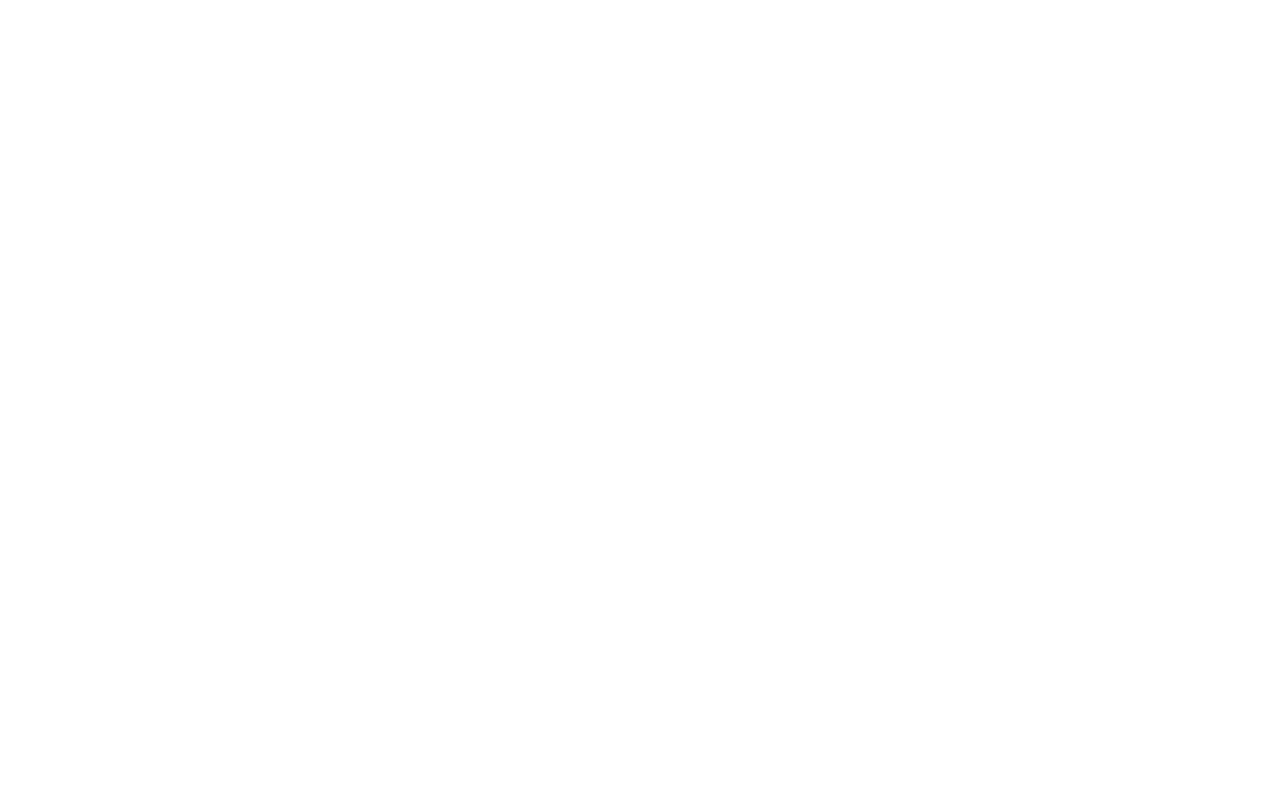
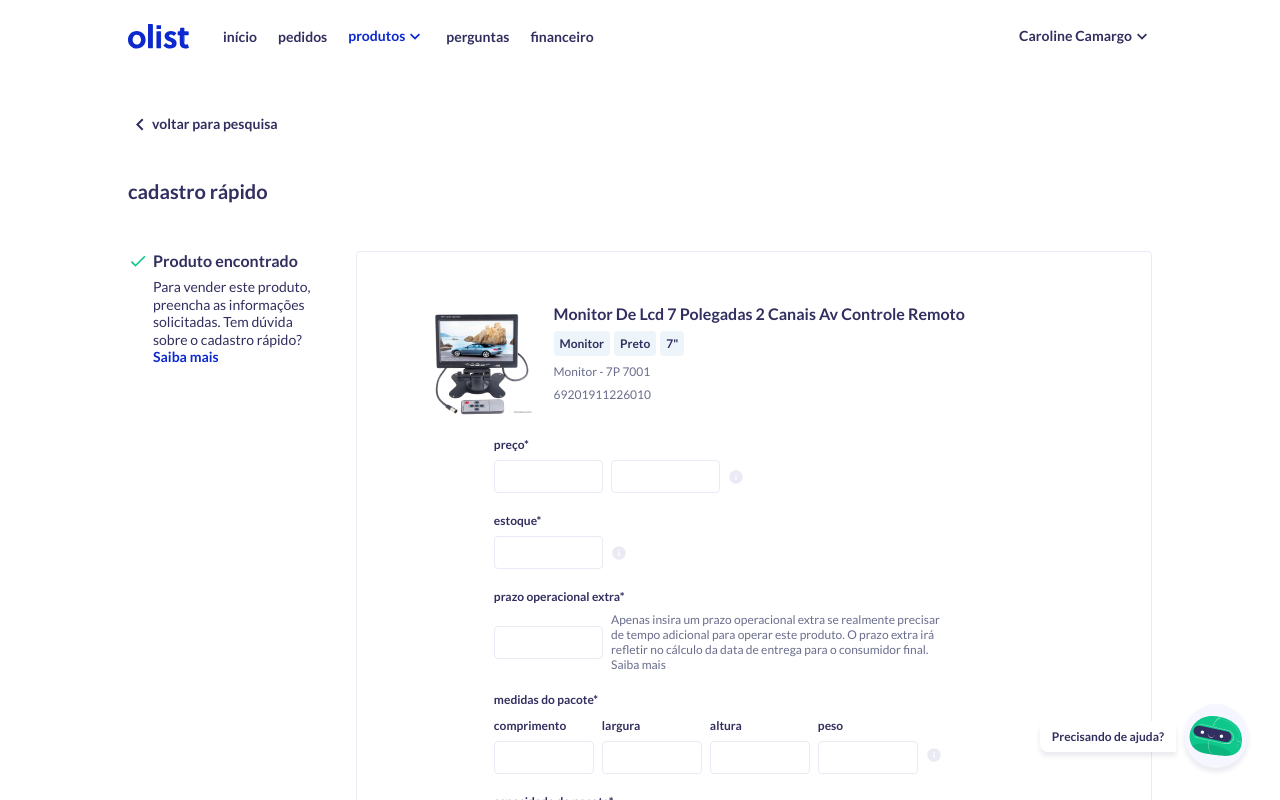
Before and after one commit to Fekleite/olist-frontend, a React (Create React App) app: page /quick-registration in a window 1280 px wide. Shown: the top 800 px of the page. Built offline with nearby package versions, Linux system fonts and the light colour scheme.

Commit message:
feat: Create register product page

```diff
--- a/src/pages/Login/styles.js
+++ b/src/pages/Login/styles.js
@@ -75,6 +75,10 @@
       padding: 0 1.6rem;
       font-size: 1.4rem;
       color: var(--color-text);
+
+      &:focus {
+        border: 2px solid var(--color-primary);
+      }
     }
 
     button {
--- /dev/null
+++ b/src/pages/ProductRegister/index.js
@@ -0,0 +1,143 @@
+import React from "react";
+import { Link } from "react-router-dom";
+import { MdKeyboardArrowLeft, MdCheck, MdInfo } from "react-icons/md";
+
+import {
+  Container,
+  Content,
+  RegisterContainer,
+  Description,
+  Text,
+  FormContainer,
+  ProductText,
+  KeyWords,
+  InputGroup,
+} from "./styles";
+
+import NavBar from "../../components/NavBar";
+import BotHelp from "../../components/BotHelp";
+
+import image from "../../assets/monitor2.png";
+
+function ProductRegister() {
+  return (
+    <Container>
+      <NavBar />
+
+      <Content>
+        <Link to="/new-product">
+          <MdKeyboardArrowLeft size={24} />
+          <p>voltar para pesquisa</p>
+        </Link>
+
+        <h2>cadastro rápido</h2>
+
+        <RegisterContainer>
+          <Description>
+            <MdCheck size={20} color="#0DC78B" />
+
+            <Text>
+              <h3>Produto encontrado</h3>
+
+              <p>
+                Para vender este produto, preencha as informações solicitadas.
+                Tem dúvida sobre o cadastro rápido? <strong>Saiba mais</strong>
+              </p>
+            </Text>
+          </Description>
+
+          <FormContainer>
+            <header>
+              <img src={image} alt="" />
+
+              <ProductText>
+                <h3>Monitor De Lcd 7 Polegadas 2 Canais Av Controle Remoto</h3>
+
+                <KeyWords>
+                  <span>Monitor</span>
+                  <span>Preto</span>
+                  <span>7"</span>
+                </KeyWords>
+
+                <p>Monitor - 7P 7001 </p>
+                <p>69201911226010 </p>
+              </ProductText>
+            </header>
+
+            <form action="">
+              <label htmlFor="price">preço*</label>
+              <InputGroup>
+                <input type="text" id="price" name="price" />
+                <input type="text" id="promotionPrice" name="promotionPrice" />
+                <MdInfo color="#EAEAF4" />
+              </InputGroup>
+
+              <label htmlFor="stock">estoque*</label>
+              <InputGroup>
+                <input type="number" id="stock" name="stock" />
+                <MdInfo color="#EAEAF4" />
+              </InputGroup>
+
+              <label htmlFor="extraTerm">prazo operacional extra*</label>
+              <InputGroup>
+                <input type="number" id="extraTerm" name="extraTerm" />
+                <p>
+                  Apenas insira um prazo operacional extra se realmente precisar
+                  de tempo adicional para operar este produto. O prazo extra irá
+                  refletir no cálculo da data de entrega para o consumidor
+                  final. Saiba mais
+                </p>
+              </InputGroup>
+
+              <label>medidas do pacote*</label>
+              <InputGroup>
+                <div>
+                  <label htmlFor="length">comprimento</label>
+                  <input type="number" id="length" name="length" />
+                </div>
+
+                <div>
+                  <label htmlFor="width">largura</label>
+                  <input type="number" id="width" name="width" />
+                </div>
+
+                <div>
+                  <label htmlFor="height">altura</label>
+                  <input type="number" id="height" name="height" />
+                </div>
+
+                <div>
+                  <label htmlFor="weight">peso</label>
+                  <input type="number" id="weight" name="weight" />
+                </div>
+
+                <MdInfo id="svg" color="#EAEAF4" />
+              </InputGroup>
+
+              <label htmlFor="capacity">capacidade do pacote*</label>
+              <InputGroup>
+                <input type="number" id="capacity" name="capacity" />
+                <p>
+                  Informe quantas unidade deste produto cabem neste pacote. Ex:
+                  6 uncidades por pacote
+                </p>
+              </InputGroup>
+
+              <label htmlFor="code">meu codigo*</label>
+              <InputGroup>
+                <input type="number" id="code" name="code" />
+                <MdInfo color="#EAEAF4" />
+              </InputGroup>
+
+              <button>vender este produto</button>
+            </form>
+          </FormContainer>
+        </RegisterContainer>
+      </Content>
+
+      <BotHelp />
+    </Container>
+  );
+}
+
+export default ProductRegister;
--- /dev/null
+++ b/src/pages/ProductRegister/styles.js
@@ -0,0 +1,179 @@
+import styled from "styled-components";
+
+export const Container = styled.div`
+  width: 80%;
+  margin: auto;
+  display: flex;
+  flex-direction: column;
+  position: relative;
+`;
+
+export const Content = styled.div`
+  width: 100%;
+  margin-top: 6.4rem;
+  margin-bottom: 4.4rem;
+
+  a {
+    display: flex;
+    align-items: center;
+    text-decoration: none;
+    font-weight: bold;
+    font-size: 1.4rem;
+    color: var(--color-text);
+
+    p {
+      margin-bottom: 0.4rem;
+    }
+  }
+
+  h2 {
+    margin-top: 4.2rem;
+    margin-bottom: 4.8rem;
+    font-weight: 600;
+    font-size: 2rem;
+  }
+`;
+
+export const RegisterContainer = styled.div`
+  width: 100%;
+  display: grid;
+  grid-template-columns: 1fr 3.5fr;
+`;
+
+export const Description = styled.div`
+  width: 100%;
+  display: flex;
+`;
+
+export const Text = styled.div`
+  width: 70%;
+  margin-left: 0.5rem;
+
+  h3 {
+    font-weight: 600;
+    font-size: 1.6rem;
+    margin-bottom: 0.8rem;
+  }
+
+  p {
+    font-size: 1.4rem;
+    line-height: 125%;
+
+    strong {
+      color: var(--color-primary);
+    }
+  }
+`;
+
+export const FormContainer = styled.div`
+  width: 100%;
+  border: 1px solid #eaeaf4;
+  border-radius: 4px;
+  padding: 5.2rem 6.4rem 4.8rem 6.4rem;
+
+  header {
+    display: flex;
+    margin-bottom: 2rem;
+
+    img {
+      width: 113px;
+      margin-right: 2rem;
+    }
+  }
+
+  form {
+    width: 78%;
+    margin: auto;
+    display: flex;
+    flex-direction: column;
+
+    label {
+      font-weight: 600;
+      font-size: 1.2rem;
+    }
+
+    button {
+      padding: 1.3rem 2.4rem;
+      font-weight: bold;
+      font-size: 1.4rem;
+      color: #fff;
+      background: #0dc78b;
+      border-radius: 4px;
+      border: none;
+      align-self: center;
+    }
+  }
+`;
+
+export const ProductText = styled.div`
+  h3 {
+    font-weight: 600;
+    font-size: 1.6rem;
+    margin-bottom: 0.8rem;
+  }
+
+  p {
+    font-size: 1.2rem;
+    color: #696d8c;
+    margin-bottom: 0.8rem;
+  }
+`;
+
+export const KeyWords = styled.div`
+  display: flex;
+  align-items: center;
+  margin-bottom: 0.8rem;
+
+  span {
+    background: #edf4fa;
+    border-radius: 4px;
+    padding: 0.5rem 0.6rem;
+    display: flex;
+    align-items: center;
+    margin-right: 0.4rem;
+    font-weight: 600;
+    font-size: 1.2rem;
+  }
+`;
+
+export const InputGroup = styled.div`
+  margin-top: 0.8rem;
+  margin-bottom: 2rem;
+  display: flex;
+  align-items: center;
+
+  #svg {
+    margin-top: 2rem;
+  }
+
+  input {
+    width: 21%;
+    border: 1px solid #eaeaf4;
+    border-radius: 4px;
+    margin-right: 0.8rem;
+    padding: 0.8rem 1rem;
+    font-weight: 600;
+    font-size: 1.2rem;
+    color: #312f5f;
+  }
+
+  p {
+    width: 64%;
+    font-size: 1.2rem;
+    line-height: 125%;
+    color: #696d8c;
+  }
+
+  div {
+    width: 100px;
+    display: flex;
+    flex-direction: column;
+    margin-right: 0.8rem;
+    margin-top: 0.3rem;
+
+    input {
+      width: 100%;
+      margin-top: 0.8rem;
+    }
+  }
+`;
--- a/src/routes.js
+++ b/src/routes.js
@@ -7,6 +7,7 @@
 import Onboarding from "./pages/Oboarding";
 import Steps from "./pages/Steps";
 import NewProduct from "./pages/NewProduct";
+import ProductRegister from "./pages/ProductRegister";
 
 function Routes() {
   return (
@@ -17,6 +18,7 @@
       <Route path="/register" component={Chat} exact />
       <Route path="/login" component={Login} exact />
       <Route path="/new-product" component={NewProduct} exact />
+      <Route path="/quick-registration" component={ProductRegister} exact />
     </BrowserRouter>
   );
 }
```
Also changed, not shown: src/assets/monitor2.png (added).
